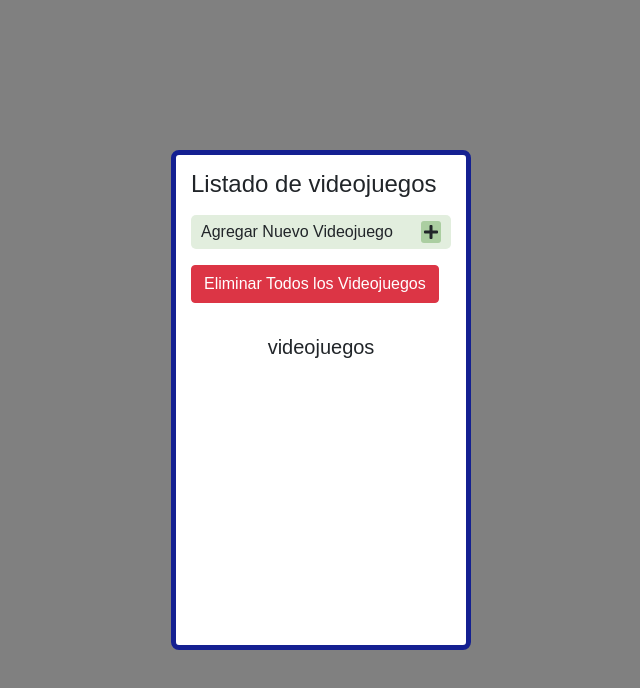
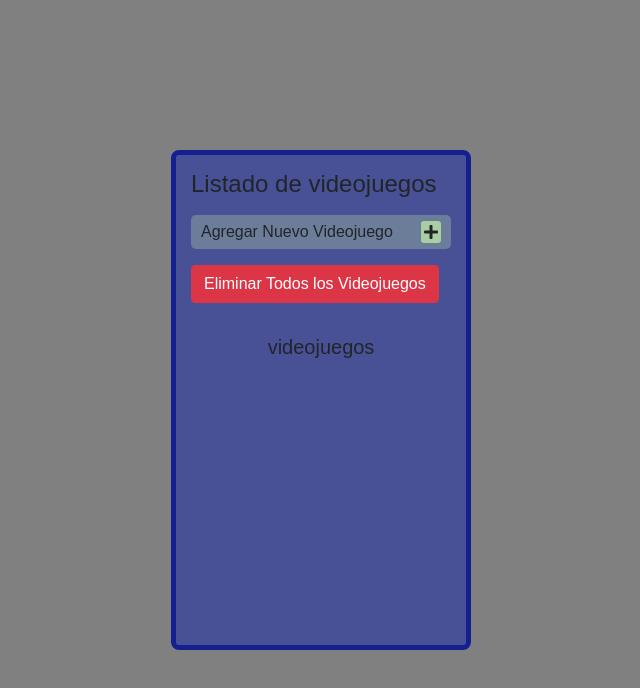
Before and after one commit to Gu1ll3rmo/examen_practico, a plain HTML site: page Index.html in a window 1280 px wide. Shown: the whole page, without its empty margins (319-959 px from the left). Drawn offline with nearby package versions, Linux system fonts and the light colour scheme.

Commit message:
Update style.css

```diff
--- a/style.css
+++ b/style.css
@@ -10,7 +10,7 @@ body {
 }
 
 .app {
-  background-color: #fff;
+  background-color: #495196;
   width: 300px;
   height: 500px;
   border: 5px solid #142091;
```
